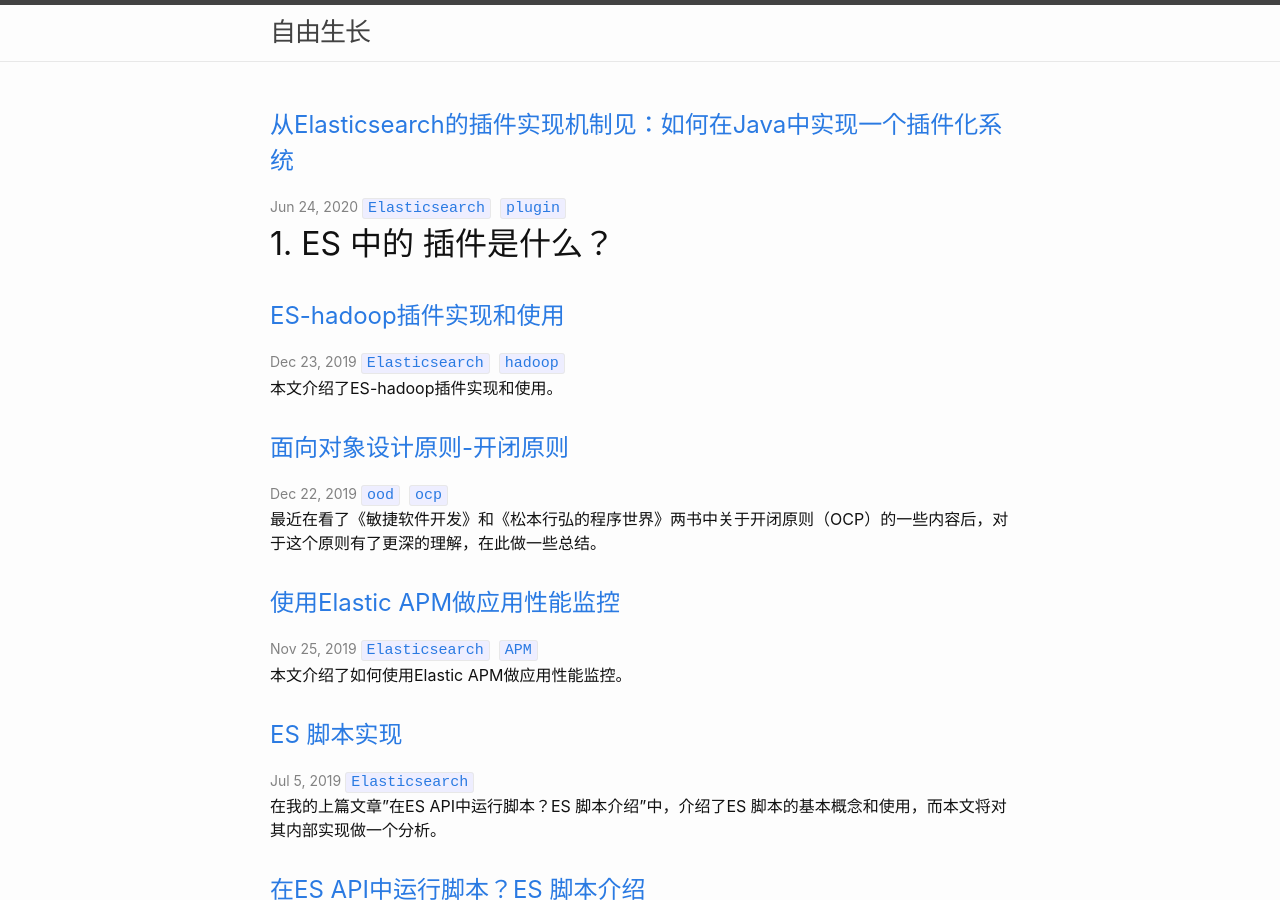
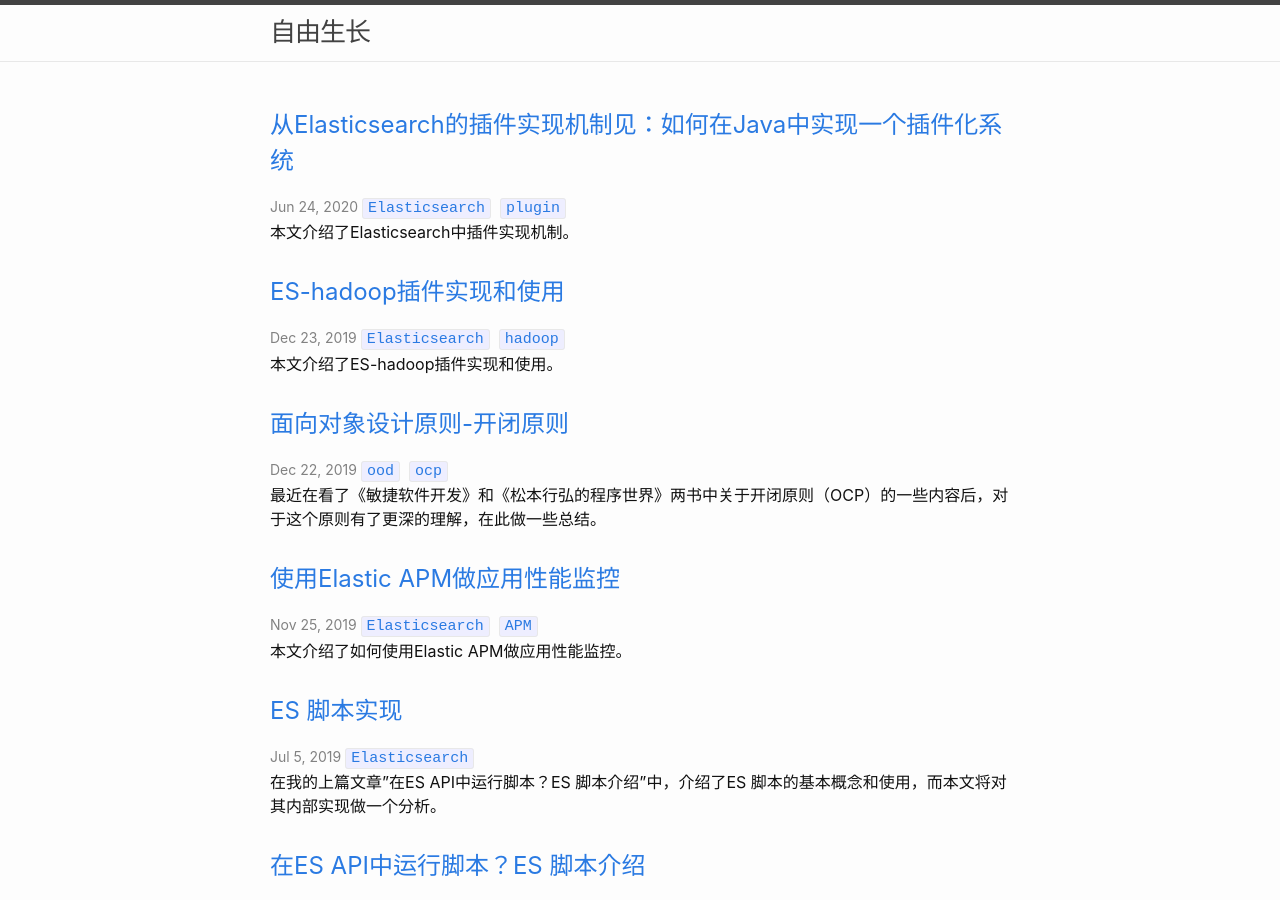
Before and after one commit to yyff/yyff.github.io, a Jekyll site: the page built from index.md, in a window 1280 px wide and 900 px high. Built offline with Jekyll 4.4.1, drawn with Linux system fonts in a browser that asks for light colours.

Commit message:
add desc

```diff
--- a/_posts/2020-06-24-es-plugin.md
+++ b/_posts/2020-06-24-es-plugin.md
@@ -5,6 +5,7 @@
 tags: Elasticsearch plugin
 ---
 
+本文介绍了Elasticsearch中插件实现机制。
 
 
 # 1. ES 中的 插件是什么？
```
